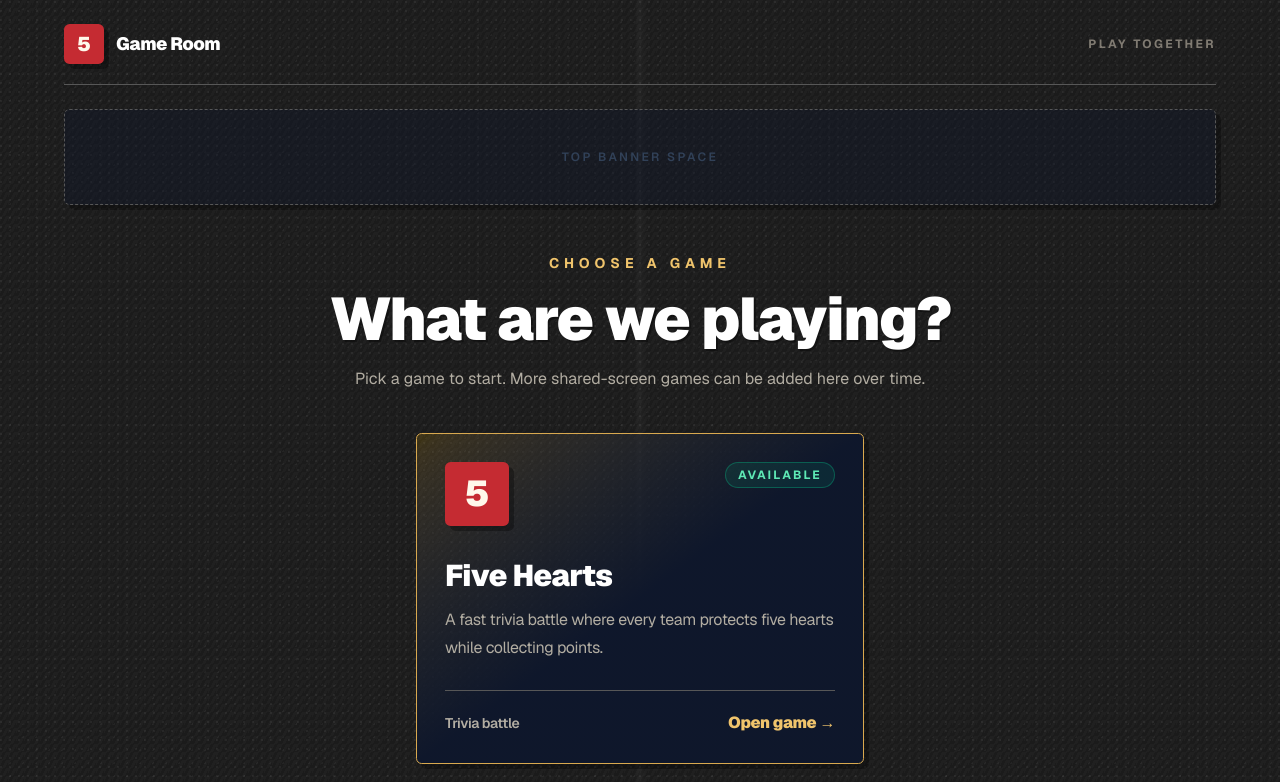
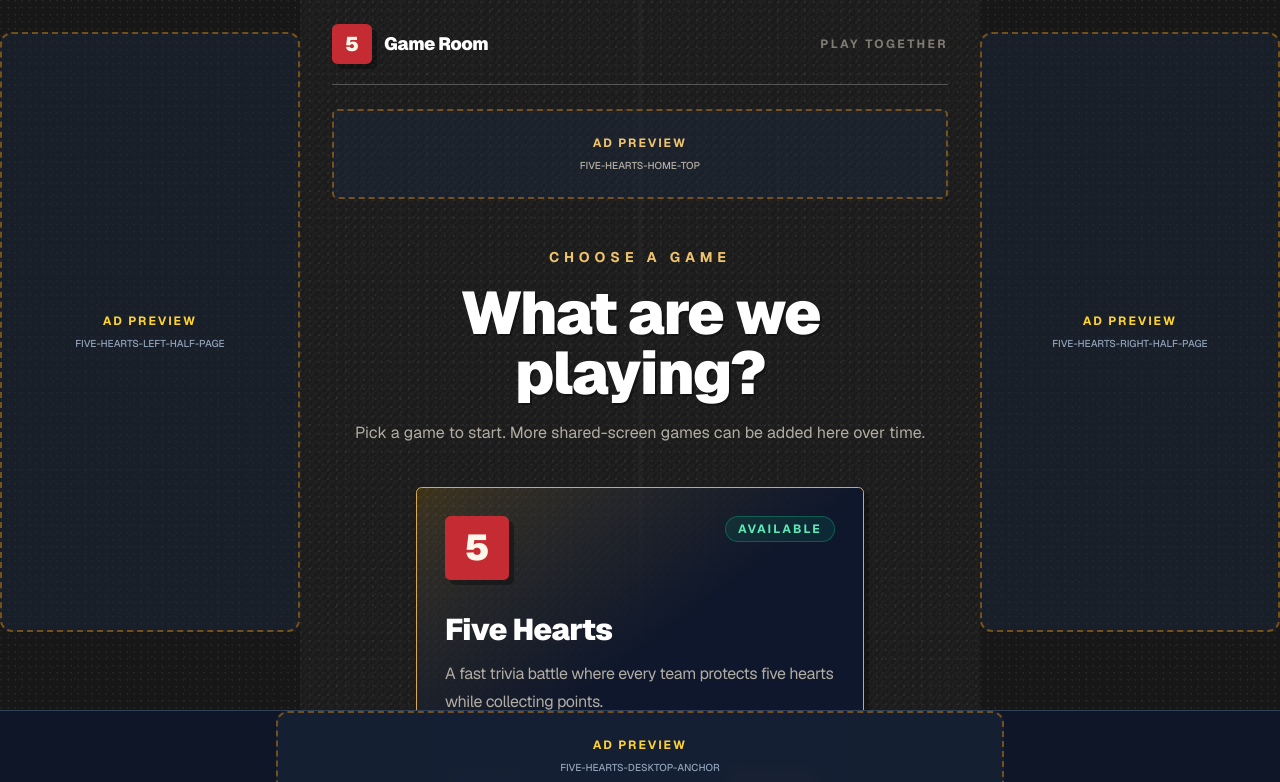
Before and after one commit to Albert-S2/fivehearts, a Next.js app: page / in a window 1280 px wide. Shown: the top 782 px of the page. Built offline with nearby package versions, Linux system fonts and the light colour scheme; no server answers.

Commit message:
added placeholders for adverts

```diff
--- a/src/app/game/page.js
+++ b/src/app/game/page.js
@@ -1,4 +1,5 @@
 import Link from "next/link";
+import AdContainer from "../../components/AdContainer";
 
 const MODES = [
   {
@@ -60,6 +61,11 @@ export default function GamePage() {
               </Link>
             ))}
           </div>
+          <AdContainer
+            className="mx-auto mt-10 h-[250px] w-[300px]"
+            format="rectangle"
+            slotId="five-hearts-category-selection"
+          />
         </section>
 
         <footer className="border-t border-slate-800 pt-5 text-center text-xs text-slate-600">
--- a/src/app/layout.js
+++ b/src/app/layout.js
@@ -1,4 +1,6 @@
 import { Geist, Geist_Mono } from "next/font/google";
+import Script from "next/script";
+import AdContainer from "../components/AdContainer";
 import "./globals.css";
 
 const geistSans = Geist({
@@ -22,7 +24,44 @@ export default function RootLayout({ children }) {
       lang="en"
       className={`${geistSans.variable} ${geistMono.variable} h-full antialiased`}
     >
-      <body className="min-h-full flex flex-col">{children}</body>
+      <body className="min-h-full bg-slate-950">
+        <Script
+          async
+          crossOrigin="anonymous"
+          data-ad-client={process.env.NEXT_PUBLIC_ADSENSE_PUB_ID}
+          strategy="afterInteractive"
+          src={`https://pagead2.googlesyndication.com/pagead/js/adsbygoogle.js?client=${process.env.NEXT_PUBLIC_ADSENSE_PUB_ID || ""}`}
+        />
+        <div className="grid min-h-screen grid-cols-1 lg:grid-cols-[300px_1fr_300px]">
+          <aside className="hidden justify-center px-4 pt-8 lg:flex">
+            <div className="sticky top-8 h-[600px]">
+              <AdContainer format="half-page" slotId="five-hearts-left-half-page" />
+            </div>
+          </aside>
+          <div className="min-w-0 pb-28">{children}</div>
+          <aside className="hidden justify-center px-4 pt-8 lg:flex">
+            <div className="sticky top-8 h-[600px]">
+              <AdContainer format="half-page" slotId="five-hearts-right-half-page" />
+            </div>
+          </aside>
+        </div>
+        <div className="fixed bottom-0 left-0 right-0 z-50 flex h-[50px] items-center justify-center border-t border-slate-700 bg-slate-900/90 px-2 backdrop-blur lg:h-[90px]">
+          <div className="block h-[50px] w-[320px] lg:hidden">
+            <AdContainer
+              className="h-[50px] w-[320px]"
+              format="mobile"
+              slotId="five-hearts-mobile-anchor"
+            />
+          </div>
+          <div className="hidden h-[90px] w-[728px] lg:block">
+            <AdContainer
+              className="h-[90px] w-[728px]"
+              format="anchor"
+              slotId="five-hearts-desktop-anchor"
+            />
+          </div>
+        </div>
+      </body>
     </html>
   );
 }
--- /dev/null
+++ b/src/app/lobby/page.js
@@ -0,0 +1 @@
+export { default } from "../game/page";
--- a/src/app/page.js
+++ b/src/app/page.js
@@ -1,16 +1,5 @@
 import Link from "next/link";
-
-function AdSlot({ label = "Advertisement" }) {
-  return (
-    <div
-      aria-label={label}
-      className="flex min-h-24 items-center justify-center rounded-2xl border border-dashed border-slate-800 bg-slate-900/40 px-4 text-center text-xs font-semibold uppercase tracking-[0.2em] text-slate-700"
-      role="complementary"
-    >
-      {label} space
-    </div>
-  );
-}
+import AdContainer from "../components/AdContainer";
 
 export default function Home() {
   return (
@@ -27,7 +16,12 @@ export default function Home() {
         </header>
 
         <div className="mt-6">
-          <AdSlot label="Top banner" />
+          <AdContainer
+            className="mx-auto h-[90px] w-full max-w-[728px]"
+            format="anchor"
+            slotId="five-hearts-home-top"
+            style={{ height: 90, minHeight: 90, width: "100%" }}
+          />
         </div>
 
         <section className="flex flex-1 flex-col items-center justify-center py-12 text-center">
@@ -61,7 +55,12 @@ export default function Home() {
         </section>
 
         <div className="pb-6">
-          <AdSlot label="Bottom banner" />
+          <AdContainer
+            className="mx-auto h-[90px] w-full max-w-[728px]"
+            format="anchor"
+            slotId="five-hearts-home-bottom"
+            style={{ height: 90, minHeight: 90, width: "100%" }}
+          />
         </div>
 
         <footer className="border-t border-slate-800 pt-5 text-center text-xs text-slate-600">
--- /dev/null
+++ b/src/components/AdContainer.jsx
@@ -0,0 +1,68 @@
+"use client";
+
+import { useEffect, useRef } from "react";
+
+const AD_DIMENSIONS = {
+  "half-page": { width: 300, height: 600 },
+  rectangle: { width: 300, height: 250 },
+  anchor: { width: 728, height: 90 },
+  mobile: { width: 320, height: 50 },
+};
+
+function getDimensions(format, style) {
+  const preset = AD_DIMENSIONS[format];
+  return {
+    width: style?.width || preset?.width || "100%",
+    minHeight: style?.minHeight || preset?.height || 90,
+    height: style?.height || preset?.height,
+  };
+}
+
+export default function AdContainer({
+  slotId,
+  format = "auto",
+  style,
+  className = "",
+}) {
+  const adRef = useRef(null);
+  const isDevelopment = process.env.NODE_ENV === "development";
+  const dimensions = getDimensions(format, style);
+
+  useEffect(() => {
+    if (isDevelopment || !adRef.current || !slotId) return;
+
+    try {
+      (window.adsbygoogle = window.adsbygoogle || []).push({});
+    } catch (error) {
+      console.error("AdSense failed to load the ad slot.", error);
+    }
+  }, [isDevelopment, slotId]);
+
+  return (
+    <div
+      aria-label={isDevelopment ? `Ad preview ${slotId}` : "Advertisement"}
+      className={`flex shrink-0 items-center justify-center overflow-hidden ${className}`}
+      role="complementary"
+      style={{ ...dimensions, ...style }}
+    >
+      {isDevelopment ? (
+        <div className="flex h-full w-full flex-col items-center justify-center rounded-xl border-2 border-dashed border-amber-500/40 bg-slate-800/50 px-3 text-center text-xs font-bold uppercase tracking-[0.16em] text-amber-300">
+          <span>Ad preview</span>
+          <span className="mt-2 max-w-full truncate text-[10px] font-medium tracking-normal text-slate-400">
+            {slotId}
+          </span>
+        </div>
+      ) : (
+        <ins
+          className="adsbygoogle block h-full w-full"
+          data-ad-client={process.env.NEXT_PUBLIC_ADSENSE_PUB_ID}
+          data-ad-slot={slotId}
+          data-ad-format={format === "auto" ? "auto" : undefined}
+          data-full-width-responsive="true"
+          ref={adRef}
+          style={{ display: "block", height: "100%", width: "100%" }}
+        />
+      )}
+    </div>
+  );
+}
--- a/src/components/BattleSetup.jsx
+++ b/src/components/BattleSetup.jsx
@@ -47,9 +47,9 @@ export default function BattleSetup() {
       timeLimit,
       startingTeamId: null,
       answeringTeamId: null,
+      turnOrder: [],
       questionNumber: 1,
-      previousChooserId: null,
-      blockedTeamId: null,
+      lastTransition: "Roll the dice to create the team order.",
     });
   }
 
@@ -211,10 +211,15 @@ function Hearts({ count }) {
   );
 }
 
-function TeamStrip({ teams, highlightedTeamId, questionNumber, questionCount }) {
+function TeamStrip({ teams, highlightedTeamId, questionNumber, questionCount, turnOrder, lastTransition }) {
+  const orderedTeams = turnOrder.length
+    ? turnOrder.map((teamId) => teams.find((team) => team.id === teamId)).filter(Boolean)
+    : teams;
+
   return (
     <div className="border-b border-slate-800 bg-slate-900 p-3">
-      <div className="mx-auto flex max-w-7xl flex-wrap items-center gap-3">
+      <div className="mx-auto max-w-7xl">
+        <div className="flex flex-wrap items-center gap-3">
         <div className="rounded-xl border border-amber-400/30 bg-amber-400/10 px-4 py-3">
           <p className="text-[10px] font-bold uppercase tracking-[0.2em] text-amber-400">Progress</p>
           <p className="mt-1 text-lg font-black text-white">
@@ -222,10 +227,15 @@ function TeamStrip({ teams, highlightedTeamId, questionNumber, questionCount })
           </p>
           <p className="text-xs text-slate-500">{Math.max(questionCount - questionNumber, 0)} left</p>
         </div>
-        <div className="grid min-w-0 flex-1 gap-2 sm:grid-cols-3 lg:grid-cols-5">
-          {teams.map((team) => (
+          <div className="grid min-w-0 flex-1 gap-2 sm:grid-cols-3 lg:grid-cols-5">
+          {orderedTeams.map((team, index) => (
             <div className={`rounded-xl border p-3 ${team.id === highlightedTeamId ? "border-amber-400 bg-amber-400/10 shadow-lg shadow-amber-950/20" : "border-slate-800 bg-slate-950"}`} key={team.id}>
               <div className="flex items-center gap-2">
+                {turnOrder.length > 0 && (
+                  <span className="grid h-5 w-5 shrink-0 place-items-center rounded-full bg-slate-700 text-[10px] font-black text-slate-200">
+                    {index + 1}
+                  </span>
+                )}
                 <span className={`h-3 w-3 rounded-full ${COLORS.find((color) => color.value === team.color).className}`} />
                 <span className="truncate text-sm font-bold">{team.name}</span>
               </div>
@@ -236,6 +246,12 @@ function TeamStrip({ teams, highlightedTeamId, questionNumber, questionCount })
             </div>
           ))}
         </div>
+      </div>
+        {turnOrder.length > 0 && (
+          <p className="mt-3 border-t border-slate-800 pt-3 text-xs font-bold uppercase tracking-[0.16em] text-slate-500">
+            <span className="text-amber-300">Route:</span> {lastTransition}
+          </p>
+        )}
       </div>
     </div>
   );
@@ -395,8 +411,7 @@ function BattleGame({ game, onUpdate }) {
       startingTeamId: game.answeringTeamId,
       answeringTeamId: null,
       questionNumber: game.questionNumber + 1,
-      previousChooserId: game.startingTeamId,
-      blockedTeamId: null,
+      lastTransition: `${answeringTeam.name} answered correctly and controls the next choice.`,
     });
     setChanceCard(null);
     setAttackTargetId("");
@@ -411,7 +426,7 @@ function BattleGame({ game, onUpdate }) {
     setSelectedAnswer(null);
     setAnswerResult(null);
     setVisibleAnswers(INITIAL_ANSWERS);
-    onUpdate({ ...game, phase: "question", answeringTeamId: teamId, blockedTeamId: null });
+    onUpdate({ ...game, phase: "question", answeringTeamId: teamId });
   }
 
   function usePendingChanceCard() {
@@ -422,13 +437,30 @@ function BattleGame({ game, onUpdate }) {
   }
 
   function moveToNextQuestion() {
+    const currentOrderIndex = game.turnOrder.indexOf(game.answeringTeamId);
+    const orderedCandidates = game.turnOrder.length
+      ? game.turnOrder.map((teamId, index) => ({
+        teamId,
+        index,
+      }))
+      : [];
+    const nextCandidate = orderedCandidates
+      .map((candidate, offset) => ({
+        ...candidate,
+        offset: (candidate.index - currentOrderIndex + game.turnOrder.length) % game.turnOrder.length || game.turnOrder.length,
+        order: offset,
+      }))
+      .sort((first, second) => first.offset - second.offset)
+      .find((candidate) => game.teams.find((team) => team.id === candidate.teamId)?.hearts > 0);
+    const nextTeamId = nextCandidate?.teamId || game.teams.find((team) => team.hearts > 0)?.id;
+
     onUpdate({
       ...game,
       phase: "decision",
-      startingTeamId: game.previousChooserId || game.startingTeamId,
+      startingTeamId: nextTeamId,
       answeringTeamId: null,
       questionNumber: game.questionNumber + 1,
-      blockedTeamId: game.answeringTeamId,
+      lastTransition: `${game.teams.find((team) => team.id === game.answeringTeamId)?.name} was incorrect. Original order advances to ${game.teams.find((team) => team.id === nextTeamId)?.name}.`,
     });
     setSelectedAnswer(null);
     setAnswerResult(null);
@@ -444,9 +476,17 @@ function BattleGame({ game, onUpdate }) {
       rolls += 1;
       if (rolls === 10) {
         window.clearInterval(interval);
-        const team = game.teams[Math.floor(Math.random() * game.teams.length)];
-        setDiceFace(game.teams.indexOf(team) + 1);
-        onUpdate({ ...game, startingTeamId: team.id });
+        const order = [...game.teams]
+          .sort(() => Math.random() - 0.5)
+          .map((team) => team.id);
+        const team = game.teams.find((item) => item.id === order[0]);
+        setDiceFace(1);
+        onUpdate({
+          ...game,
+          startingTeamId: team.id,
+          turnOrder: order,
+          lastTransition: `Dice order set: ${order.map((teamId) => game.teams.find((item) => item.id === teamId)?.name).join(" → ")}.`,
+        });
         setIsRolling(false);
       }
     }, 90);
@@ -459,7 +499,7 @@ function BattleGame({ game, onUpdate }) {
     if (game.phase === "decision") {
       return (
         <main className="manga-shell min-h-screen bg-slate-950 text-white">
-          <TeamStrip highlightedTeamId={game.startingTeamId} questionCount={game.questionCount} questionNumber={game.questionNumber} teams={game.teams} />
+          <TeamStrip highlightedTeamId={game.startingTeamId} lastTransition={game.lastTransition} questionCount={game.questionCount} questionNumber={game.questionNumber} teams={game.teams} turnOrder={game.turnOrder} />
           <div className="mx-auto max-w-3xl px-6 py-10">
             <p className="text-sm font-bold uppercase tracking-[0.3em] text-amber-400">
               Question {game.questionNumber}
@@ -468,18 +508,11 @@ function BattleGame({ game, onUpdate }) {
               <p className="text-xs font-bold uppercase tracking-[0.25em] text-slate-500">Category</p>
               <h1 className="mt-4 text-4xl font-black text-amber-300">Science</h1>
               <p className="mx-auto mt-4 max-w-xl text-lg leading-7 text-slate-300">
-                {startingTeam?.name}, choose who will answer this question.
+                {startingTeam?.name}, choose another team to answer this question.
               </p>
               <div className="mt-8 grid gap-3 sm:grid-cols-2">
-                <button
-                  className="rounded-xl bg-amber-400 px-5 py-4 font-black text-slate-950 hover:bg-amber-300"
-                  onClick={() => chooseAnsweringTeam(game.startingTeamId)}
-                  type="button"
-                >
-                  {startingTeam?.name} will answer
-                </button>
                 {game.teams
-                  .filter((team) => team.id !== game.startingTeamId && team.id !== game.blockedTeamId)
+                  .filter((team) => team.id !== game.startingTeamId && team.hearts > 0)
                   .map((team) => (
                     <button
                       className="rounded-xl border border-slate-600 bg-slate-800 px-5 py-4 font-bold text-white hover:border-amber-400 hover:text-amber-300"
@@ -499,7 +532,7 @@ function BattleGame({ game, onUpdate }) {
 
     return (
       <main className="manga-shell min-h-screen bg-slate-950 text-white">
-        <TeamStrip highlightedTeamId={game.answeringTeamId} questionCount={game.questionCount} questionNumber={game.questionNumber} teams={game.teams} />
+        <TeamStrip highlightedTeamId={game.answeringTeamId} lastTransition={game.lastTransition} questionCount={game.questionCount} questionNumber={game.questionNumber} teams={game.teams} turnOrder={game.turnOrder} />
         <div className="mx-auto max-w-4xl px-6 py-10">
           <div className="flex items-center justify-between gap-4">
             <p className="text-sm font-bold uppercase tracking-[0.3em] text-amber-400">
@@ -574,7 +607,7 @@ function BattleGame({ game, onUpdate }) {
 
   return (
     <main className="manga-shell min-h-screen bg-slate-950 text-white">
-      <TeamStrip highlightedTeamId={game.startingTeamId} questionCount={game.questionCount} questionNumber={game.questionNumber} teams={game.teams} />
+      <TeamStrip highlightedTeamId={game.startingTeamId} lastTransition={game.lastTransition} questionCount={game.questionCount} questionNumber={game.questionNumber} teams={game.teams} turnOrder={game.turnOrder} />
       <div className="mx-auto max-w-5xl px-6 py-10">
         <div className="flex flex-wrap items-end justify-between gap-4">
           <div>
@@ -594,7 +627,7 @@ function BattleGame({ game, onUpdate }) {
                 {diceFace}
               </div>
               <p className="mt-5 text-xl font-black">
-                {game.startingTeamId ? `${game.teams.find((team) => team.id === game.startingTeamId).name} starts` : "Roll to choose who starts"}
+                {game.startingTeamId ? `${game.teams.find((team) => team.id === game.startingTeamId).name} starts` : "Roll to create team order"}
               </p>
               <button className="mt-5 rounded-xl bg-amber-400 px-6 py-3 font-black text-slate-950 hover:bg-amber-300 disabled:opacity-50" disabled={isRolling} onClick={rollDice} type="button">
                 {isRolling ? "Rolling..." : game.startingTeamId ? "Roll again" : "Roll dice"}
@@ -611,7 +644,7 @@ function BattleGame({ game, onUpdate }) {
           </aside>
         </section>
 
-        <button className="mt-8 w-full rounded-2xl bg-amber-400 px-6 py-4 text-lg font-black text-slate-950 hover:bg-amber-300 disabled:cursor-not-allowed disabled:opacity-40" disabled={!game.startingTeamId || isRolling} onClick={() => onUpdate({ ...game, phase: "decision" })} type="button">
+        <button className="mt-8 w-full rounded-2xl bg-amber-400 px-6 py-4 text-lg font-black text-slate-950 hover:bg-amber-300 disabled:cursor-not-allowed disabled:opacity-40" disabled={!game.startingTeamId || isRolling} onClick={() => onUpdate({ ...game, phase: "decision", lastTransition: `${game.teams.find((team) => team.id === game.startingTeamId)?.name} is first in the order and chooses who answers.` })} type="button">
           Start game
         </button>
       </div>
--- /dev/null
+++ b/src/components/ClassyBackground.jsx
@@ -0,0 +1,22 @@
+"use client";
+
+export default function ClassyBackground({ children }) {
+  return (
+    <div className="relative min-h-screen w-full overflow-hidden bg-slate-950 text-slate-100">
+      <div
+        aria-hidden="true"
+        className="pointer-events-none absolute -left-40 -top-40 h-[600px] w-[600px] animate-pulse rounded-full bg-indigo-900/30 blur-[120px] will-change-transform"
+      />
+      <div
+        aria-hidden="true"
+        className="pointer-events-none absolute -bottom-40 -right-40 h-[600px] w-[600px] animate-pulse rounded-full bg-amber-600/15 blur-[140px] [animation-delay:2s] will-change-transform"
+      />
+      <div
+        aria-hidden="true"
+        className="pointer-events-none absolute left-1/2 top-1/2 h-[800px] w-[800px] -translate-x-1/2 -translate-y-1/2 rounded-full bg-blue-950/20 blur-[160px] will-change-transform"
+      />
+
+      <div className="relative z-10 min-h-screen w-full">{children}</div>
+    </div>
+  );
+}
```
